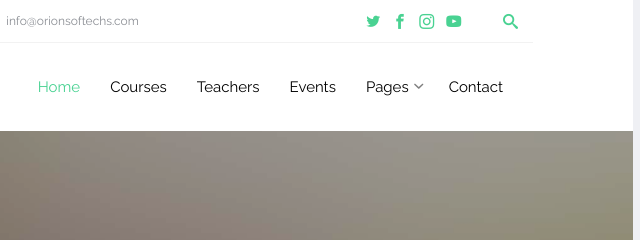
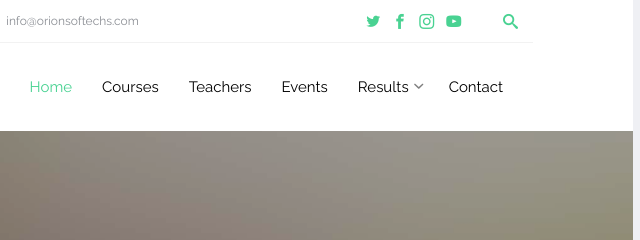
Before and after one commit to orionsoftechs/Orion, a website: page index.html in a window 1280 px wide. Shown: the top 240 px of the page, 607-1247 px from the left. Drawn offline with nearby package versions, Linux system fonts and the light colour scheme; files whose address does not match are found by name.

Commit message:
Update index.html

```diff
--- a/index.html
+++ b/index.html
@@ -79,7 +79,7 @@
               <li><a href="teachers.html">Teachers</a></li>
               <li><a href="events.html">Events</a></li>
               <li class="dropdown">
-                <a href="#" data-toggle="dropdown" class="dropdown-toggle">Pages</a>
+                <a href="https://docs.google.com/spreadsheets/d/e/2PACX-1vR6zHekWUYdnzTcDygrSKWogkPW1aAbai2osuiXb2tZPzk96wq0cyzQ1KaC1CDqfnemTHo_TIrwBTWV/pub?gid=0&single=true&output=pdf" data-toggle="dropdown" class="dropdown-toggle">Results</a>
                 <ul class="dropdown-menu">
                   <li><a href="about.html">About Us</a></li>
                   <li><a href="courses.html">Courses</a></li>
```
